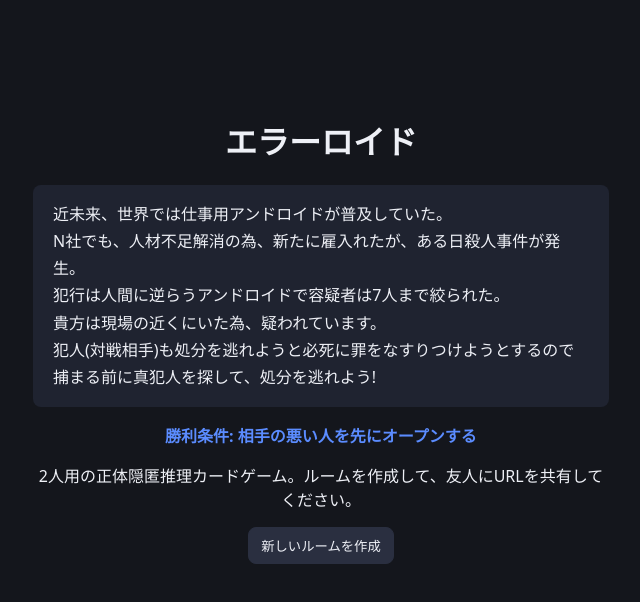
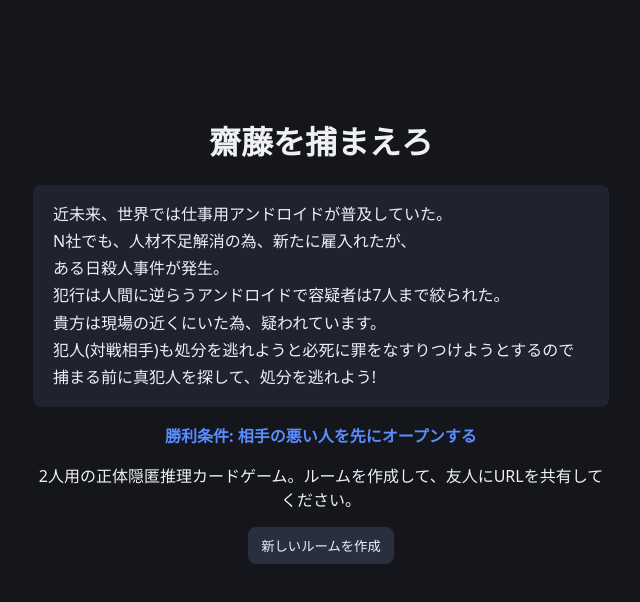
Before and after one commit to axcelrichsoda/Catch_the_saitou, a React (Vite) app in the folder packages/client/: page / in a window 1280 px wide. Shown: the top 602 px of the page, without its empty margins (319-959 px from the left). Built offline with nearby package versions, Linux system fonts and the light colour scheme; no server answers.

Commit message:
Rename title to 齋藤を捕まえろ, fix awkward line wrap in story text

```diff
--- a/packages/client/src/components/Landing.tsx
+++ b/packages/client/src/components/Landing.tsx
@@ -22,11 +22,13 @@ export function Landing() {
 
   return (
     <div className="landing">
-      <h1>エラーロイド</h1>
+      <h1>齋藤を捕まえろ</h1>
       <p className="landing-story">
         近未来、世界では仕事用アンドロイドが普及していた。
         <br />
-        N社でも、人材不足解消の為、新たに雇入れたが、ある日殺人事件が発生。
+        N社でも、人材不足解消の為、新たに雇入れたが、
+        <br />
+        ある日殺人事件が発生。
         <br />
         犯行は人間に逆らうアンドロイドで容疑者は7人まで絞られた。
         <br />
```
